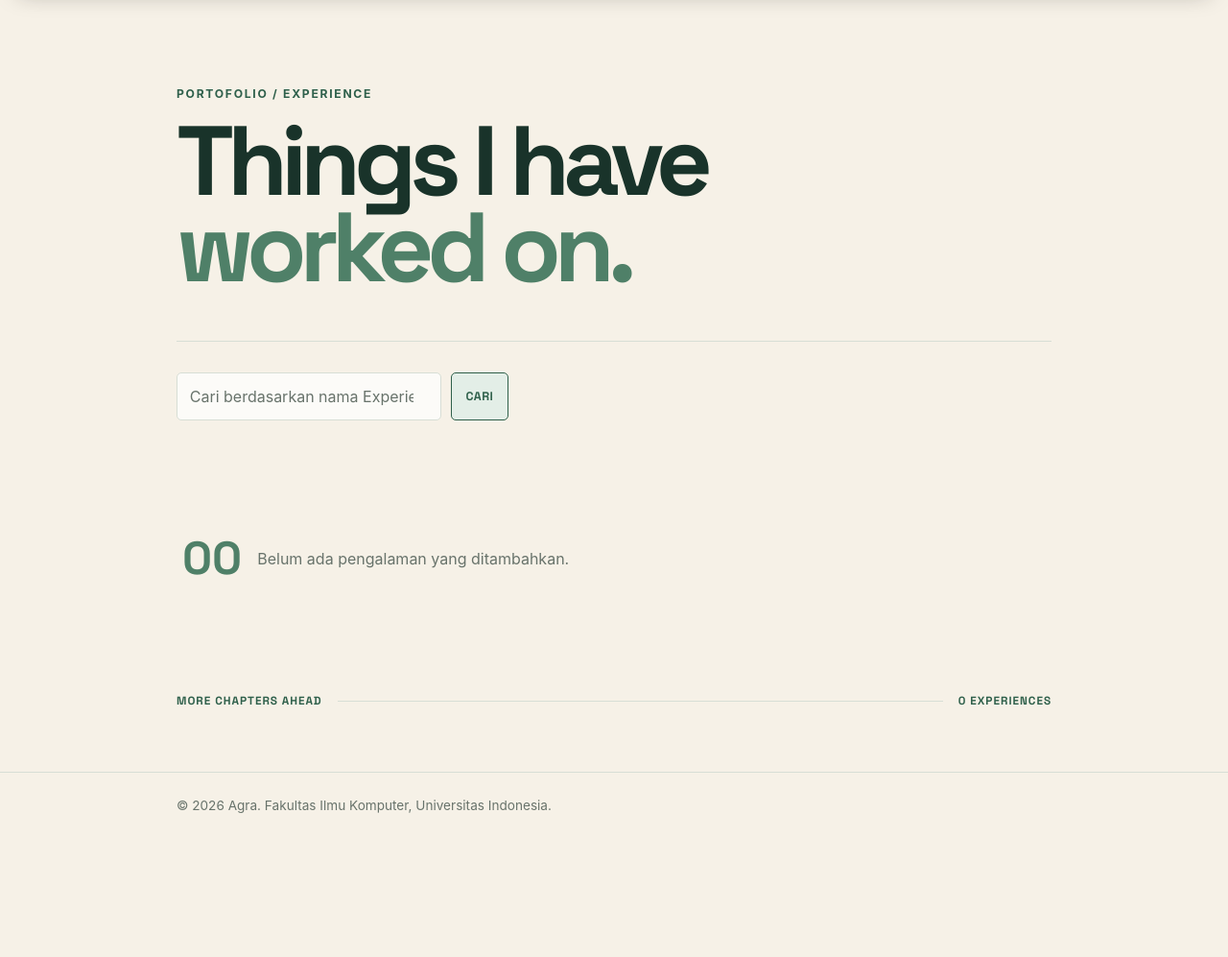
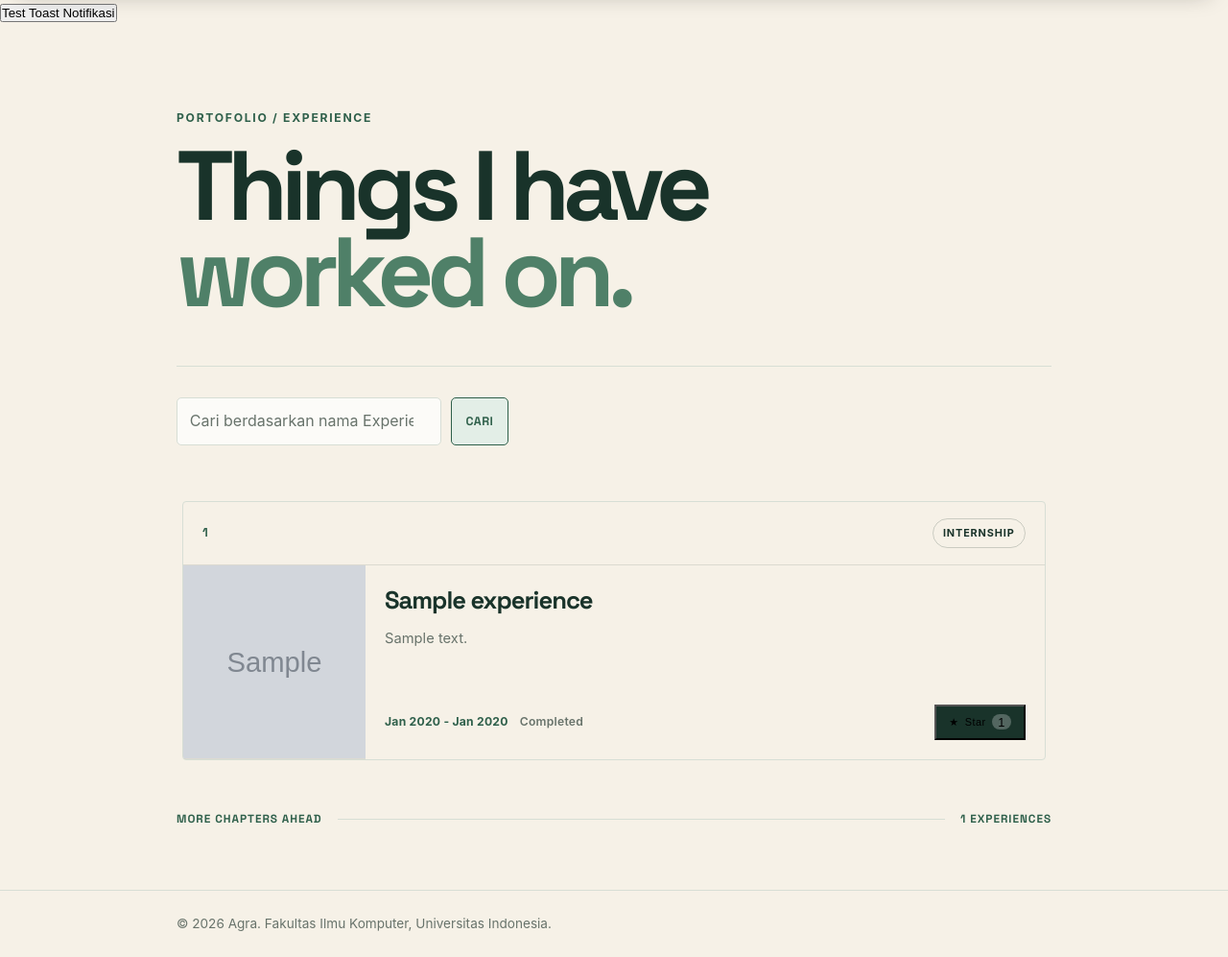
Before and after one commit to Agra-17/myportofolio, a Django app: page /experience/ in a window 1280 px wide. Shown: the part 74-1071 px from the top of the page at 96% size. Before the commit the page ends 921 px from the top, so only its background shows below. Run offline with Django 5.2, Linux system fonts and the light colour scheme; tables that the repository leaves empty hold one stand-in row (values such as "Sample post"); grey boxes marked "Sample" are stand-in pictures.

Commit message:
feat : implement AJAX in experience.html and updateing the css that use in experience

```diff
--- a/static/css/style.css
+++ b/static/css/style.css
@@ -581,3 +581,7 @@ h1, .brand {
 .toast-success { border-left: 4px solid #22c55e; }
 .toast-error { border-left: 4px solid #b42318; }
 .toast-normal { border-left: 4px solid var(--accent); }
+
+.hide {
+    display: none !important;
+}
--- a/templates/experience.html
+++ b/templates/experience.html
@@ -5,6 +5,9 @@
 
 {% block content %}
 <main class="experience-main">
+    <button class="button button-secondary" onclick="showToast('Notifikasi Sistem', 'Experience berhasil dimuat dengan baik!', 'success')">
+        Test Toast Notifikasi
+    </button>
     <section class="experience-section" id="experience">
         <div class="container">
             <div class="experience-intro">
@@ -14,74 +17,168 @@
                 </div>
             </div>
             <div class="experience-actions">
-                <form method="get"
-                        action="{% url 'main:show_experience' %}"
-                        class="experience-search">
-                    <input type="search"
-                            name="title"
-                            value="{{ title_query }}"
-                            placeholder="Cari berdasarkan nama Experience"
-                            class="experience-search_input"
+                <form id="experience-search-form" method="get" action="{% url 'main:show_experience' %}" class="experience-search">
+                    <input id="search-input" type="search" name="title" value="{{ title_query }}"
+                           placeholder="Cari berdasarkan nama Experience" class="experience-search_input"
                            aria-label="Cari berdasarkan nama experience">
                     <button type="submit" class="button">Cari</button>
                 </form>
                 {% if user.is_superuser %}
-                    <a href="{% url 'main:create_experience' %}"
-                       class="button experience-add-button">
-                        <span aria-hidden="true">+</span>
-                        Tambah experience
+                    <a href="{% url 'main:create_experience' %}" class="button experience-add-button">
+                        <span aria-hidden="true">+</span> Tambah experience
                     </a>
                 {% endif %}
             </div>
-
-            <div class="experience-grid">
-                {% for experience in experience_list %}
-                    <article class="experience-card">
-                        <div class="experience-card-top">
-                            <span class="experience-number">0{{ forloop.counter }}</span>
-                            <span class="experience-category">{{ experience.get_category_display }}</span>
-                        </div>
-                        {% if experience.thumbnail_url %}
-                            <img class="experience-thumbnail" src="{{ experience.thumbnail_url }}" alt="{{ experience.title }}">
-                        {% else %}
-                            <div class="experience-thumbnail thumbnail-placeholder" aria-hidden="true">+</div>
-                        {% endif %}
-                        <div class="experience-card-body">
-                            <h2>{{ experience.title }}</h2>
-                            <p class="experience-description">{{ experience.description }}</p>
-                            <div class="experience-card-footer">
-                                <span>{{ experience.started_at|date:"M Y" }}{% if experience.ended_at %} - {{ experience.ended_at|date:"M Y" }}{% endif %}</span>
-                                {% if experience.is_ongoing %}
-                                    <span class="experience-status is-ongoing"><span></span> In progress</span>
-                                {% else %}
-                                    <span class="experience-status">Completed</span>
-                                {% endif %}
-                                <div class="experience-card-actions">
-                                {% include "components/experience_star.html" with experience=experience %}
-                                {% if user.is_superuser or is_editor %}
-                                    <a href="{% url 'main:update_experience' experience.id %}" class="button button-secondary">Edit</a>
-                                {% endif %}
-                                {% if user.is_superuser %}
-                                    {% include "components/experience_delete_modal.html" with experience=experience %}
-                                {% endif %}
-                                </div>
-                            </div>
-                        </div>
-                    </article>
-                {% empty %}
-                    <div class="empty-state">
-                        <span>00</span>
-                        <p>Belum ada pengalaman yang ditambahkan.</p>
-                    </div>
-                {% endfor %}
-            </div>
-
+            <div id="loading" class="empty-state"><p>Memuat experiences...</p></div>
+            <div id="error" class="empty-state hide"><p>Gagal memuat data experiences. Silakan coba lagi.</p></div>
+            <div id="empty" class="empty-state hide"><p>Belum ada experience yang ditambahkan atau ditemukan.</p></div>
+            <div id="grid" class="experience-grid hide"></div>
             <div class="experience-footer-note">
                 <span>More chapters ahead</span>
                 <span class="footer-line"></span>
-                <span>{{ experience_list|length }} experiences</span>
+                <span id="experience-count">0 experiences</span>
             </div>
         </div>
     </section>
 </main>
+
+<script>
+    const BASE_EXPERIENCES_ENDPOINT = "{% url 'main:get_experience_json' %}";
+    const IS_SUPERUSER = "{{ user.is_superuser|yesno:'true,false' }}" === "true";
+    const IS_EDITOR = "{{ is_editor|yesno:'true,false' }}" === "true";
+
+    const loadingState = document.getElementById('loading');
+    const errorState = document.getElementById('error');
+    const emptyState = document.getElementById('empty');
+    const gridContainer = document.getElementById('grid');
+    const searchForm = document.getElementById('experience-search-form');
+    const searchInput = document.getElementById('search-input');
+    const experienceCount = document.getElementById('experience-count');
+    let experiencesAbortController;
+
+    function escapeHtml(value) {
+        return String(value).replace(/[&<>"']/g, character => ({
+            '&': '&amp;', '<': '&lt;', '>': '&gt;', '"': '&quot;', "'": '&#39;'
+        })[character]);
+    }
+
+    function displayPageSection({ showLoading = false, showError = false, showEmpty = false, showGrid = false }) {
+        loadingState.classList.toggle('hide', !showLoading);
+        errorState.classList.toggle('hide', !showError);
+        emptyState.classList.toggle('hide', !showEmpty);
+        gridContainer.classList.toggle('hide', !showGrid);
+    }
+
+    function buildExperienceCardElement(item, index) {
+        const experience = item.fields;
+        const experienceId = item.pk;
+
+        const articleElement = document.createElement('article');
+        articleElement.className = 'experience-card';
+
+        const imageHtml = experience.thumbnail_url
+            ? `<img class="experience-thumbnail" src="${escapeHtml(experience.thumbnail_url)}" alt="${escapeHtml(experience.title)}">`
+            : '<div class="experience-thumbnail thumbnail-placeholder" aria-hidden="true">+</div>';
+
+        const deleteUrl = "{% url 'main:delete_experience' '00000000-0000-0000-0000-000000000000' %}"
+            .replace('00000000-0000-0000-0000-000000000000', experienceId);
+        const editUrl = "{% url 'main:update_experience' '00000000-0000-0000-0000-000000000000' %}"
+            .replace('00000000-0000-0000-0000-000000000000', experienceId);
+        const starUrl = "{% url 'main:toggle_experience_star' '00000000-0000-0000-0000-000000000000' %}"
+            .replace('00000000-0000-0000-0000-000000000000', experienceId);
+
+        const deleteHtml = IS_SUPERUSER
+            ? `<form method="post" action="${deleteUrl}" style="display:inline;">
+                {% csrf_token %}
+                <button type="submit" class="button button-danger" onclick="return confirm('Yakin ingin menghapus experience ini?');">Hapus</button>
+            </form>`
+            : '';
+        const editHtml = IS_SUPERUSER || IS_EDITOR
+            ? `<a href="${editUrl}" class="button button-secondary">Edit</a>`
+            : '';
+        const isStarredClass = experience.is_starred ? " is-starred" : "";
+        const starText = experience.is_starred ? "Unstar" : "Star";
+        const starTitle = experience.star_count > 0
+            ? `Dibintangi oleh ${experience.starred_by_names}`
+            : "Jadilah yang pertama memberi star";
+        const dateRange = [experience.started_at, experience.ended_at].filter(Boolean).join(' - ');
+
+        const completeCardHtml = `
+            <div class="experience-card-top">
+                <span class="experience-number">${index + 1}</span>
+                <span class="experience-category">${escapeHtml(experience.category)}</span>
+            </div>
+            ${imageHtml}
+            <div class="experience-card-body">
+                <h2>${escapeHtml(experience.title)}</h2>
+                <p class="experience-description">${escapeHtml(experience.description)}</p>
+                <div class="experience-card-footer">
+                    <span>${escapeHtml(dateRange)}</span>
+                    <span class="experience-status${experience.is_ongoing ? ' is-ongoing' : ''}">
+                        ${experience.is_ongoing ? '<span></span> In progress' : 'Completed'}
+                    </span>
+                    <div class="experience-card-actions">
+                        <form method="post" action="${starUrl}" class="star-form">
+                            {% csrf_token %}
+                            <button type="submit" class="button button-star${isStarredClass}"
+                                    title="${escapeHtml(starTitle)}">
+                                <span aria-hidden="true">★</span>
+                                ${starText}
+                                <span class="star-count">${experience.star_count}</span>
+                            </button>
+                        </form>
+                        ${editHtml}
+                        ${deleteHtml}
+                    </div>
+                </div>
+            </div>`;
+        articleElement.innerHTML = completeCardHtml;
+        return articleElement;
+    }
+
+    async function fetchExperiences(searchQuery = '') {
+        if (experiencesAbortController) experiencesAbortController.abort();
+        experiencesAbortController = new AbortController();
+
+        try {
+            displayPageSection({ showLoading: true });
+
+            const url = searchQuery
+                ? `${BASE_EXPERIENCES_ENDPOINT}?title=${encodeURIComponent(searchQuery)}`
+                : BASE_EXPERIENCES_ENDPOINT;
+
+            const response = await fetch(url, {
+                headers: { 'Accept': 'application/json' },
+                signal: experiencesAbortController.signal,
+            });
+
+            if (!response.ok) throw new Error('Failed to fetch data');
+
+            const experienceData = await response.json();
+
+            if (experienceData.length === 0) {
+                experienceCount.textContent = '0 experiences';
+                displayPageSection({ showEmpty: true });
+            } else {
+                gridContainer.innerHTML = '';
+                experienceData.forEach((item, index) => {
+                    gridContainer.appendChild(buildExperienceCardElement(item, index));
+                });
+                experienceCount.textContent = `${experienceData.length} experiences`;
+                displayPageSection({ showGrid: true });
+            }
+        } catch (error) {
+            if (error.name === 'AbortError') return;
+            console.error('Error loading experiences:', error);
+            displayPageSection({ showError: true });
+        }
+    }
+
+    searchForm.addEventListener('submit', function(e) {
+        e.preventDefault();
+        fetchExperiences(searchInput.value.trim());
+    });
+
+    fetchExperiences(searchInput.value.trim());
+</script>
 {% endblock content %}
```
Lines whose indentation alone changed are shown as unchanged.
